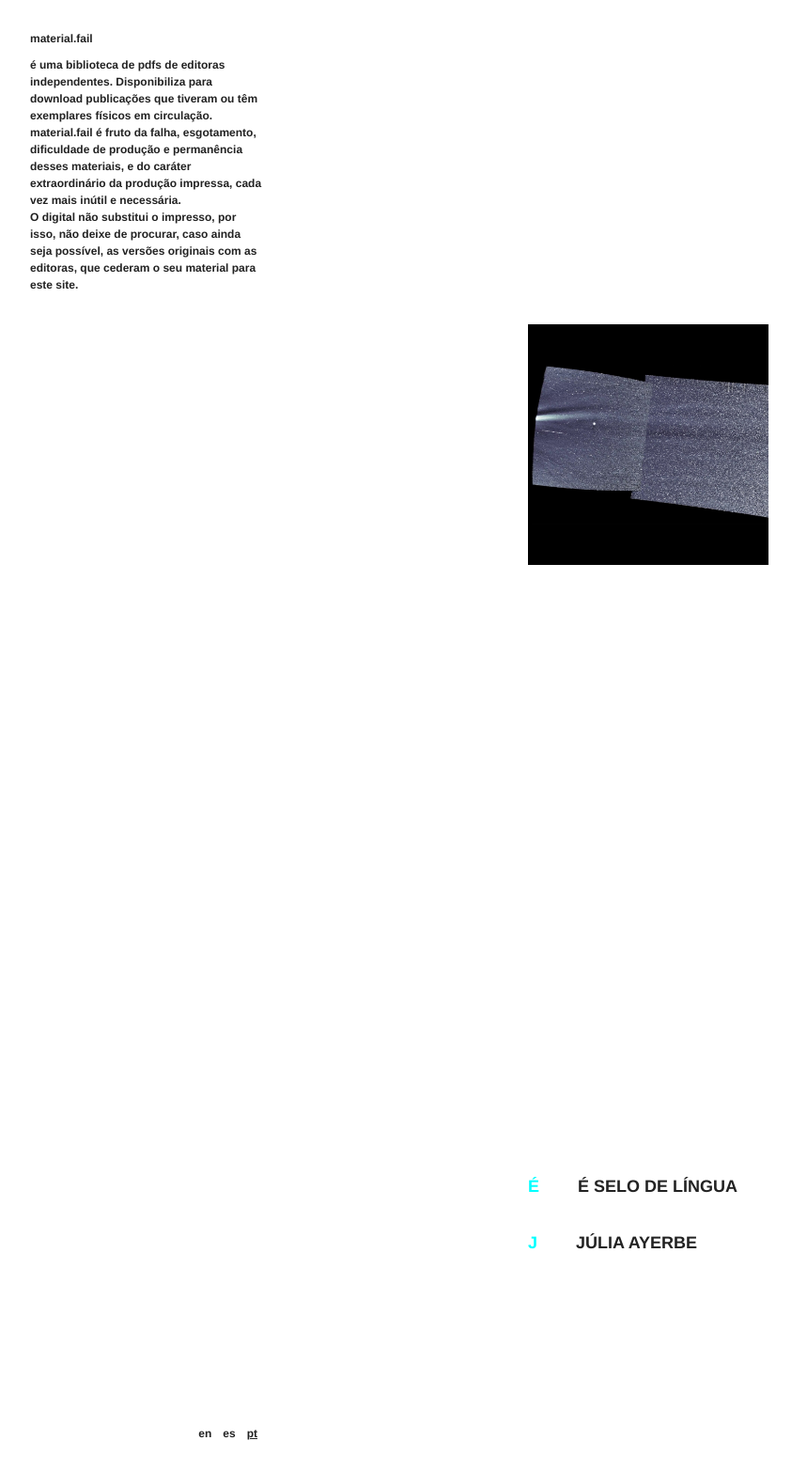
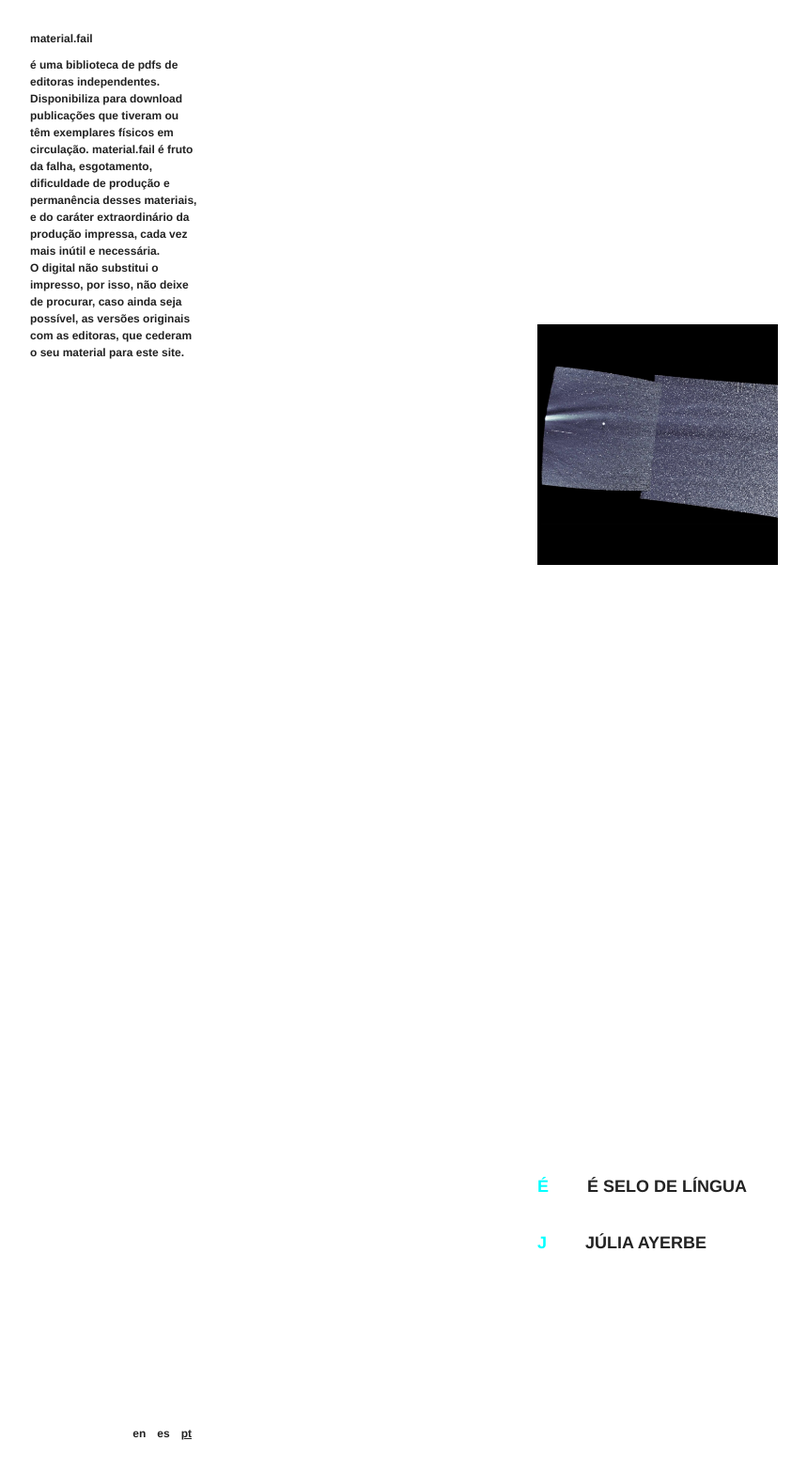
Before and after one commit to material-fail/material.fail, a Jekyll site: the page built from _pages/index.md, in a window 1280 px wide. Shown: the whole page at 94% size, without its empty margins (8-867 px from the left). Built offline with Jekyll 4.4.1, drawn with Linux system fonts in a browser that asks for light colours; nearby versions of some CDN libraries.

Commit message:
makes column narrow again

```diff
--- a/_sass/constants.scss
+++ b/_sass/constants.scss
@@ -6,7 +6,7 @@ $INFO-TEXT-SIZE: 12px;
 $INFO-LINK-SIZE: 12px;
 $LIST-TEXT-SIZE: 18px;
 
-$CONTENT-LEFT-MARGIN: 35%;
+$CONTENT-LEFT-MARGIN: 45%;
 //$BACKGROUND-COLOR: #7c8796;
 //$FOREGROUND-COLOR: #7c8796;
 //$TEXT-COLOR: #fff;
--- a/css/main.scss
+++ b/css/main.scss
@@ -90,9 +90,8 @@ a {
     box-sizing: border-box;
 
     @include media-query(DESKTOP) {
-      width: 25%;
+      width: 180px;
       height: 100%;
-      max-width: 250px;
     }
   }
 
```
